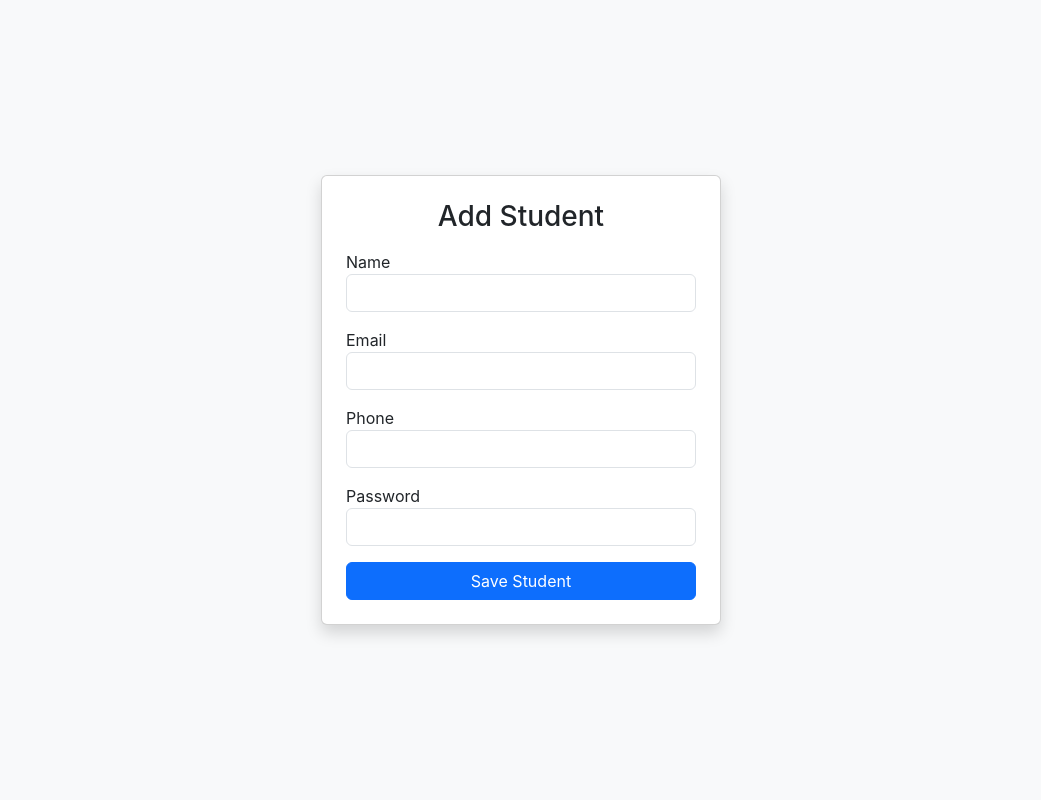
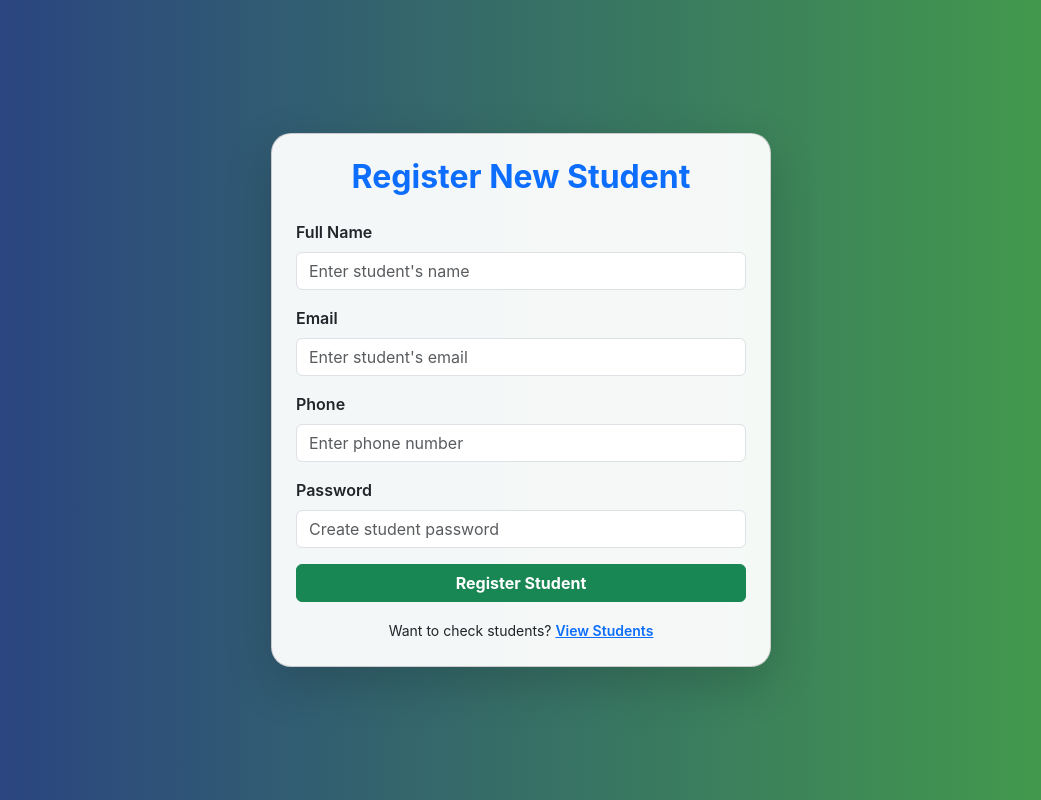
Before and after one commit to KOREADEVELOPERS/managementstudentreal, a React (Create React App) app: page /addstudents in a window 1280 px wide. Shown: the whole page, without its empty margins (119-1160 px from the left). Built offline with nearby package versions, Linux system fonts and the light colour scheme.

Commit message:
Update Addstudents.jsx

```diff
--- a/src/COMPONENTS/Addstudents.jsx
+++ b/src/COMPONENTS/Addstudents.jsx
@@ -1,5 +1,7 @@
 // src/pages/AddStudent.js
-import React, { useState } from "react";
+import React, { useState, useEffect } from "react";
+import AOS from "aos";
+import "aos/dist/aos.css";
 import { useNavigate } from "react-router-dom";
 
 const AddStudent = () => {
@@ -11,17 +13,22 @@ const AddStudent = () => {
     password: "",
   });
 
+  useEffect(() => {
+    AOS.init({ duration: 1000 });
+  }, []);
+
   const handleChange = (e) => {
     setStudent({ ...student, [e.target.name]: e.target.value });
   };
 
   const handleSubmit = async (e) => {
     e.preventDefault();
-    const createdByEmail = localStorage.getItem("email");
+
+    const createdByEmail = localStorage.getItem("email"); // ✅ logged-in user email
 
     if (!createdByEmail) {
-      alert("⚠️ Please login first!");
-      navigate("/login");
+      alert("⚠️ You must be logged in to add students.");
+      navigate("/login"); // redirect to login
       return;
     }
 
@@ -31,31 +38,52 @@ const AddStudent = () => {
         {
           method: "POST",
           headers: { "Content-Type": "application/json" },
-          body: JSON.stringify([student]), // backend expects list
+          body: JSON.stringify([student]), // backend expects an array
         }
       );
 
       if (response.ok) {
-        alert("✅ Student added successfully!");
+        alert("✅ Student registered successfully!");
         setStudent({ name: "", email: "", phone: "", password: "" });
-        navigate("/view");
+        navigate("/view"); // redirect to view students
       } else {
         const msg = await response.text();
-        alert("❌ Failed to save student: " + msg);
+        alert("❌ Failed to register student: " + msg);
       }
     } catch (error) {
-      console.error("Add student error:", error);
+      console.error("Server error:", error);
       alert("❌ Server error. Try again later.");
     }
   };
 
   return (
-    <div className="d-flex justify-content-center align-items-center vh-100 bg-light">
-      <div className="card p-4 shadow" style={{ width: "400px" }}>
-        <h3 className="text-center mb-3">Add Student</h3>
+    <div
+      style={{
+        minHeight: "100vh",
+        backgroundImage: "linear-gradient(to right, #283c86, #45a247)",
+        display: "flex",
+        justifyContent: "center",
+        alignItems: "center",
+        padding: "20px",
+      }}
+    >
+      <div
+        className="card p-4 shadow-lg"
+        data-aos="fade-up"
+        style={{
+          maxWidth: "500px",
+          width: "100%",
+          borderRadius: "20px",
+          background: "rgba(255, 255, 255, 0.95)",
+        }}
+      >
+        <h2 className="text-center mb-4 text-primary fw-bold">
+          Register New Student
+        </h2>
+
         <form onSubmit={handleSubmit}>
           <div className="mb-3">
-            <label>Name</label>
+            <label className="form-label fw-semibold">Full Name</label>
             <input
               type="text"
               className="form-control"
@@ -63,10 +91,12 @@ const AddStudent = () => {
               value={student.name}
               onChange={handleChange}
               required
+              placeholder="Enter student's name"
             />
           </div>
+
           <div className="mb-3">
-            <label>Email</label>
+            <label className="form-label fw-semibold">Email</label>
             <input
               type="email"
               className="form-control"
@@ -74,10 +104,12 @@ const AddStudent = () => {
               value={student.email}
               onChange={handleChange}
               required
+              placeholder="Enter student's email"
             />
           </div>
+
           <div className="mb-3">
-            <label>Phone</label>
+            <label className="form-label fw-semibold">Phone</label>
             <input
               type="tel"
               className="form-control"
@@ -85,10 +117,12 @@ const AddStudent = () => {
               value={student.phone}
               onChange={handleChange}
               required
+              placeholder="Enter phone number"
             />
           </div>
+
           <div className="mb-3">
-            <label>Password</label>
+            <label className="form-label fw-semibold">Password</label>
             <input
               type="password"
               className="form-control"
@@ -96,11 +130,22 @@ const AddStudent = () => {
               value={student.password}
               onChange={handleChange}
               required
+              placeholder="Create student password"
             />
           </div>
-          <button type="submit" className="btn btn-primary w-100">
-            Save Student
+
+          <button type="submit" className="btn btn-success w-100 fw-bold">
+            Register Student
           </button>
+
+          <div className="text-center mt-3">
+            <small>
+              Want to check students?{" "}
+              <a href="/view" className="text-primary fw-semibold">
+                View Students
+              </a>
+            </small>
+          </div>
         </form>
       </div>
     </div>
```
